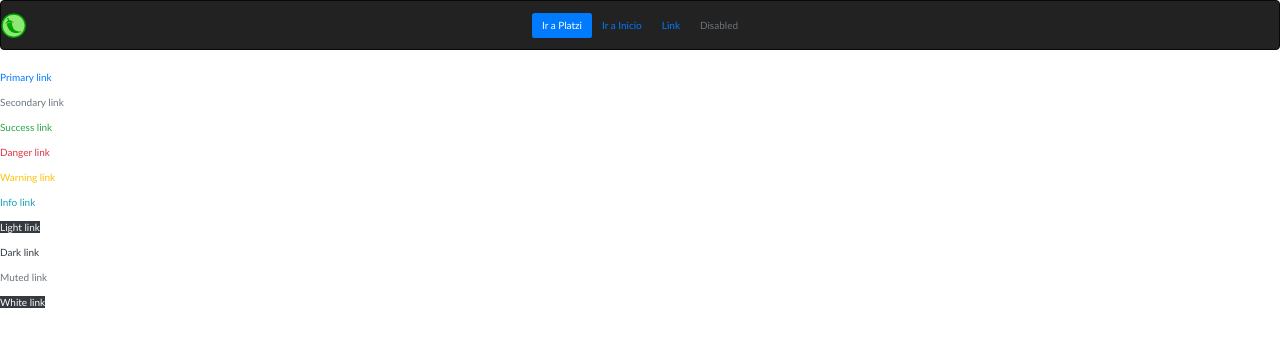
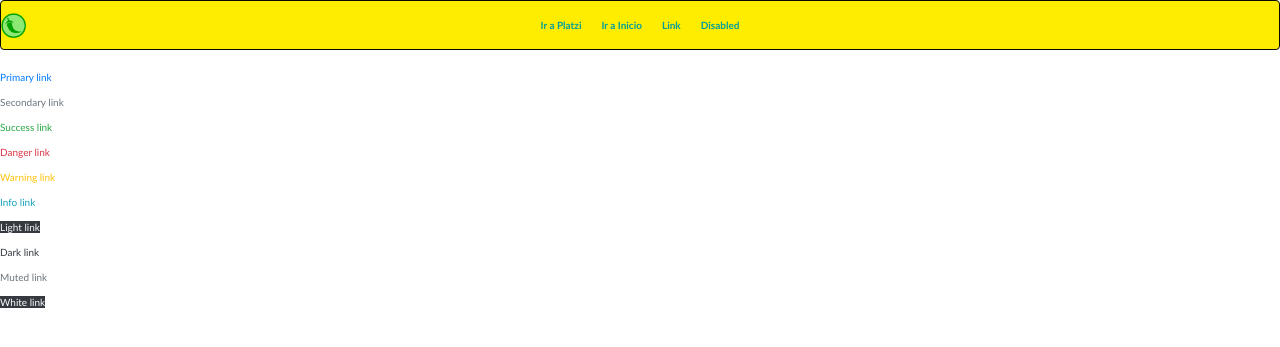
Before and after one commit to juniorpeves/Flask1, a Flask app: page /xxx in a window 1280 px wide. Shown: the top 347 px of the page. Run offline with Flask 2, Linux system fonts and the light colour scheme; some libraries are stand-ins or nearby versions.

Commit message:
edit color nav

```diff
--- a/app/static/css/main.css
+++ b/app/static/css/main.css
@@ -7,3 +7,16 @@
     display: inline-block;
     left: 0;
 }
+nav.bg{
+    background-color: #ffed00;
+}
+a.bg{
+    background-color: white;
+    font-weight: bold;
+    color: #019d9b;
+}
+a.bg:hover{
+    background-color: #019d9b;
+    font-weight: bold;
+    color: #ffed00;
+}
--- a/app/templates/navbar.html
+++ b/app/templates/navbar.html
@@ -1,14 +1,14 @@
 
-<nav class="navbar navbar-inverse">
+<nav class="navbar navbar-inverse bg">
   <div class="container-fluid">
     <!-- Brand and toggle get grouped for better mobile display -->
     <img src="{{url_for('static',filename='images/flask.webp')}}" class="img-responsive" alt="Logo Flask"></img>
   <!-- Collect the nav links, forms, and other content for toggling -->
     <div class="nav nav-pills nav-fill">
-      <a class="nav-link active" href="#">Ir a Platzi</a>
-      <a class="nav-link" href="{{url_for('index') }}">Ir a Inicio</a>
-      <a class="nav-link" href="#">Link</a>
-      <a class="nav-link disabled">Disabled</a>
+      <a class="nav-link bg" href="#">Ir a Platzi</a>
+      <a class="nav-link bg" href="{{url_for('index') }}">Ir a Inicio</a>
+      <a class="nav-link bg" href="#">Link</a>
+      <a class="nav-link bg">Disabled</a>
     </div>
   </div><!-- /.container-fluid -->
 </nav>
```
Also changed, not shown: 1 other file.
